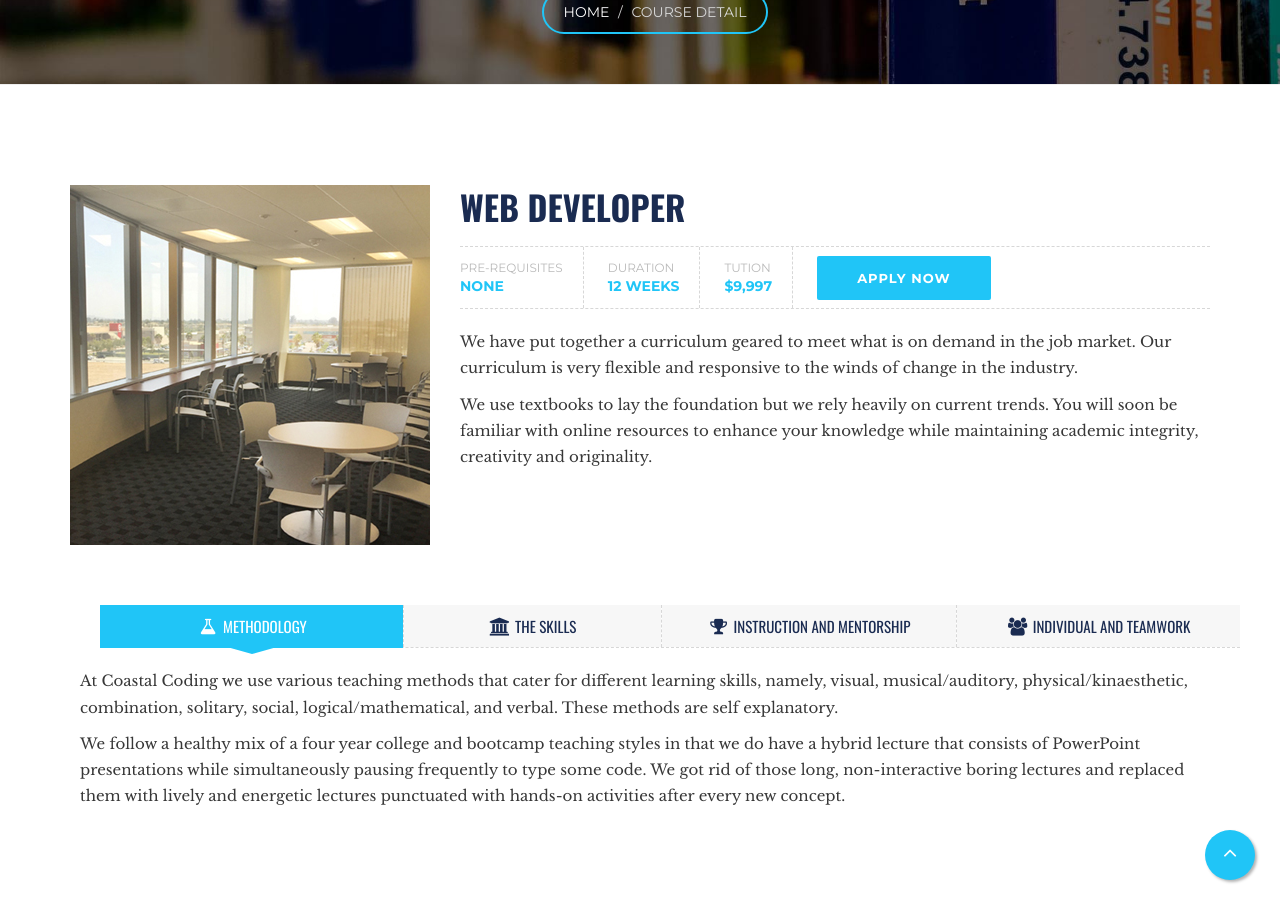
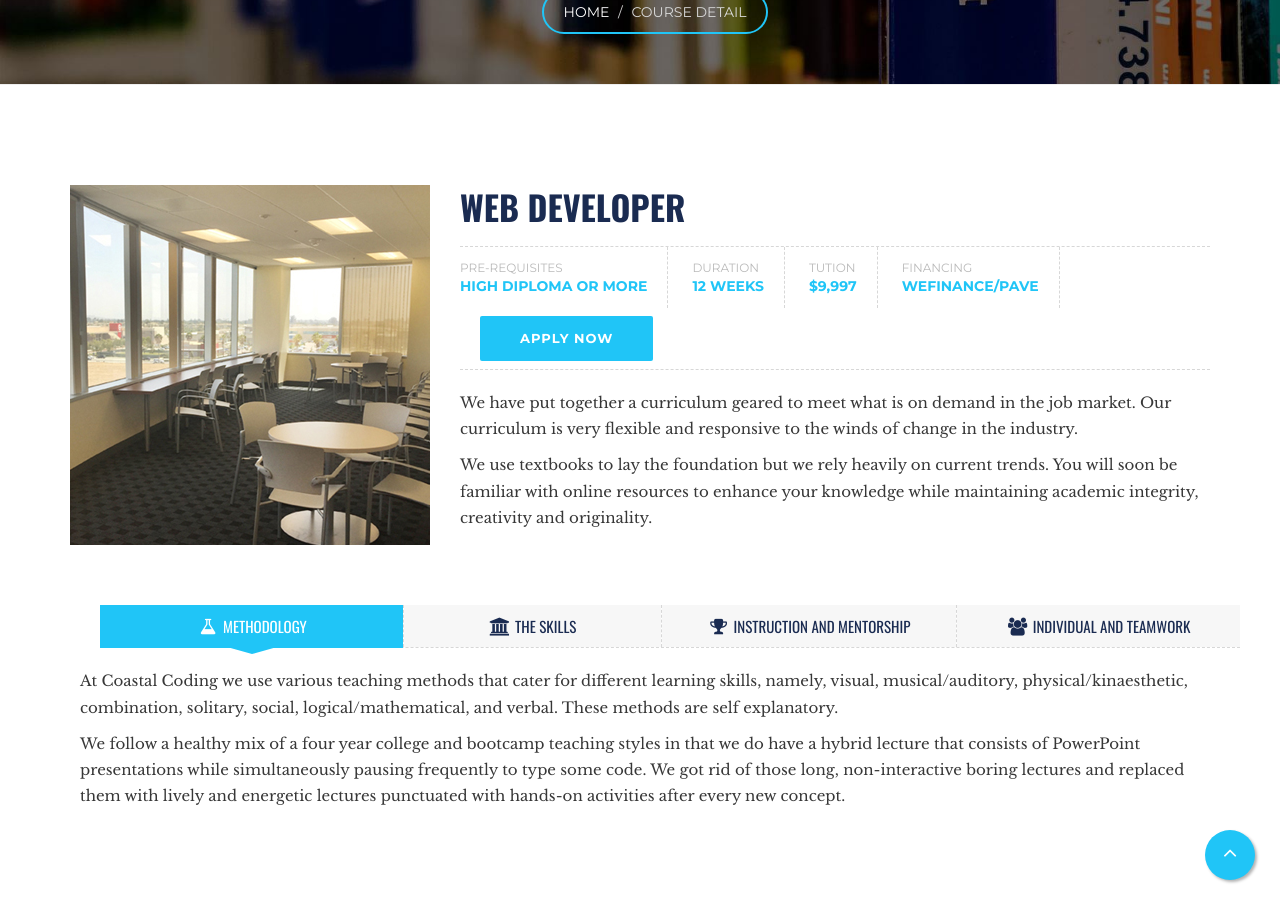
Before and after one commit to pfuzane1/Coastal-Coding, a Jekyll site: the page built from course-detail.html, in a window 1280 px wide and 900 px high, scrolled down 308 px. Built offline with Jekyll 4.4.1, drawn with Linux system fonts in a browser that asks for light colours.

Commit message:
Modified and added content

```diff
--- a/course-detail.html
+++ b/course-detail.html
@@ -25,7 +25,7 @@ layout: default
                     <div class="personal">
                         <div>
                             <span>Pre-requisites</span>
-                            <span>None</span>
+                            <span>High Diploma or More</span>
                         </div>
                         <div>
                             <span>Duration</span>
@@ -34,6 +34,10 @@ layout: default
                         <div>
                             <span>Tution</span>
                             <span>$9,997</span>
+                        </div>
+                        <div>
+                            <span>Financing</span>
+                            <span>WeFinance/Pave</span>
                         </div>
                         <div>
                             <a href="admission-process.html" class="btn btn-primary">Apply Now</a>
```
